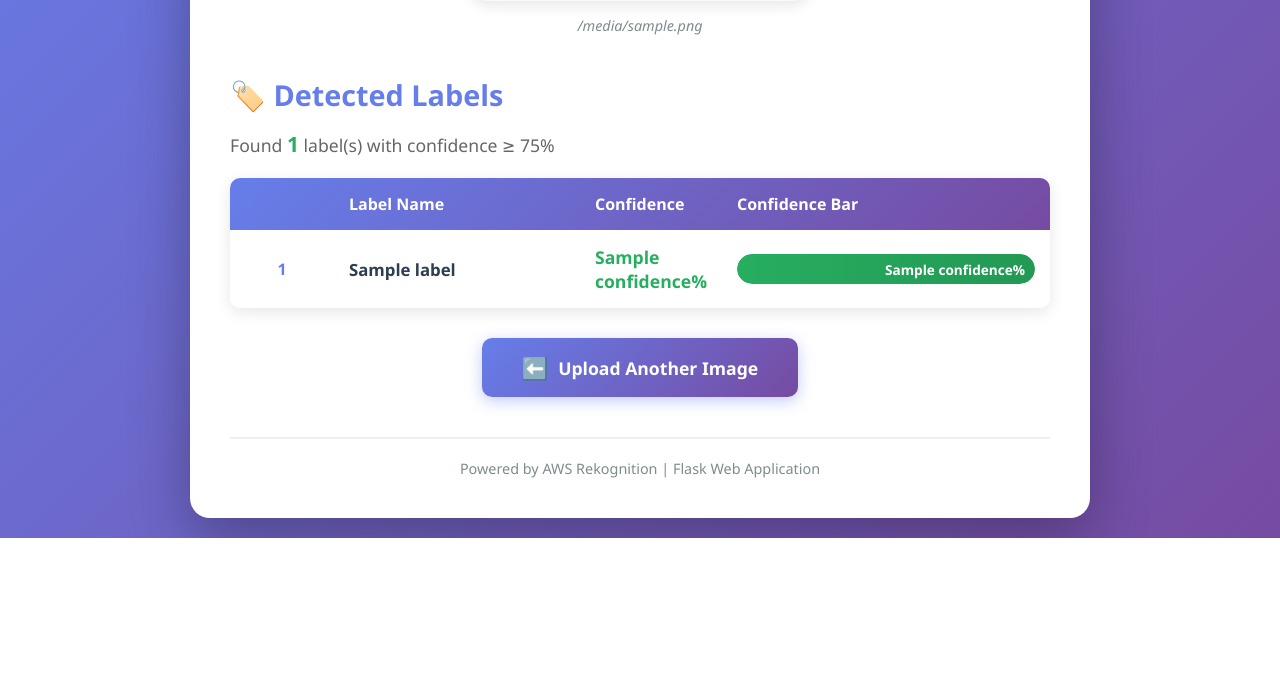
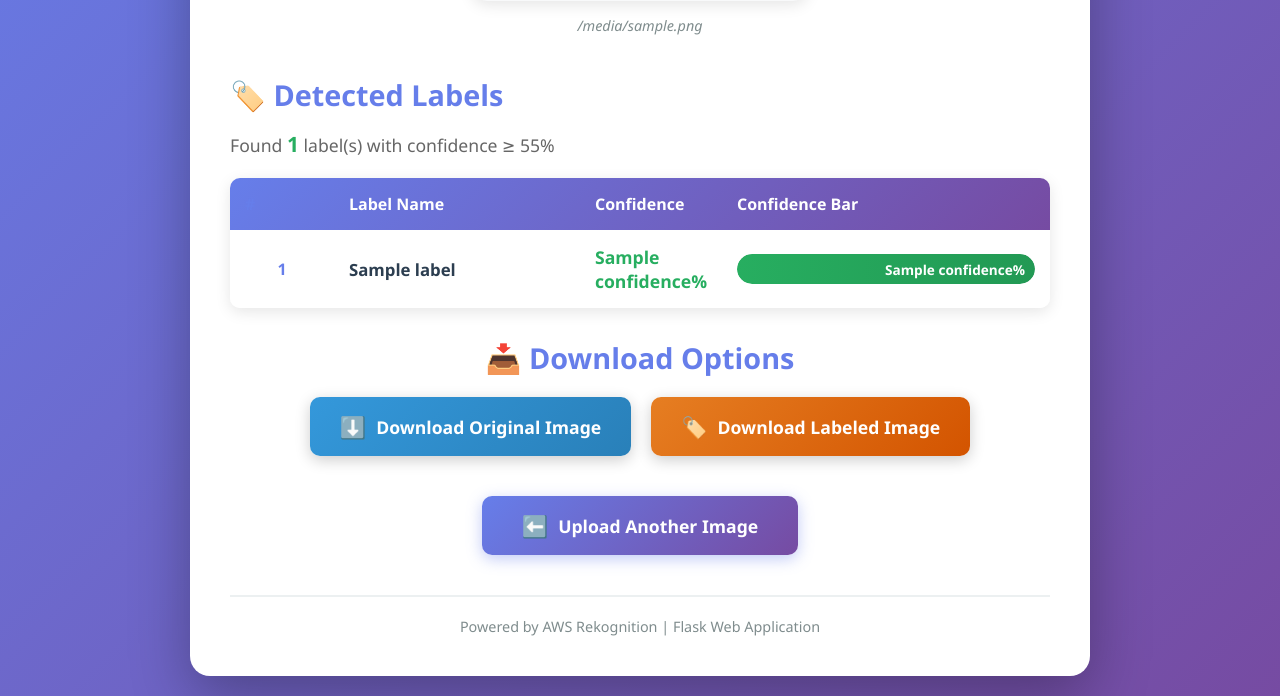
Before and after one commit to HARISHKUMAR2005488/AWSImageRecognition, a Flask app: template templates/result.html in a window 1280 px wide. Shown: the part 332-1028 px from the top of the page. Before the commit the page ends 870 px from the top, so only its background shows below. Run offline with Flask 3, Linux system fonts and the light colour scheme; the template is opened without the code that fills it: most values are stand-ins (such as "Sample title", 1, 10 or a date in 2020).

Commit message:
feat: Implement professional UI for image recognition results and initial application setup.

```diff
--- a/app.py
+++ b/app.py
@@ -6,11 +6,13 @@ automatically uploads them to S3, and uses AWS Rekognition to detect labels.
 """
 
 import os
-from flask import Flask, render_template, request, redirect, url_for, flash, session
+from flask import Flask, render_template, request, redirect, url_for, flash, session, send_file
 from werkzeug.utils import secure_filename
 import boto3
 from botocore.exceptions import ClientError, NoCredentialsError
 from dotenv import load_dotenv
+from PIL import Image, ImageDraw, ImageFont
+from io import BytesIO
 
 # Load environment variables from .env file
 load_dotenv()
@@ -19,9 +21,7 @@ load_dotenv()
 app = Flask(__name__)
 app.secret_key = os.environ.get('SECRET_KEY', 'dev-secret-key-change-in-production')
 
-# ============================================================================
 # CONFIGURATION - Load from environment variables
-# ============================================================================
 
 AWS_ACCESS_KEY_ID = os.environ.get('AWS_ACCESS_KEY_ID')
 AWS_SECRET_ACCESS_KEY = os.environ.get('AWS_SECRET_ACCESS_KEY')
@@ -33,12 +33,10 @@ ALLOWED_EXTENSIONS = {'png', 'jpg', 'jpeg', 'gif', 'bmp', 'webp'}
 MAX_FILE_SIZE = 10 * 1024 * 1024  # 10MB limit
 
 # Rekognition configuration
-MAX_LABELS = 10
-MIN_CONFIDENCE = 75
+MAX_LABELS = 100  # Maximum number of labels to detect (increased for better detection)
+MIN_CONFIDENCE = 55  # Minimum confidence threshold in percentage (lowered for more detections)
 
-# ============================================================================
 # HELPER FUNCTIONS
-# ============================================================================
 
 def validate_aws_config():
     """
@@ -114,6 +112,42 @@ def upload_to_s3(file, filename):
         return False, f"Unexpected error uploading to S3: {str(e)}"
 
 
+def download_from_s3(filename):
+    """
+    Download an image from S3 bucket to memory.
+
+    Args:
+        filename: Name of the file in S3 bucket
+
+    Returns:
+        tuple: (image_bytes, content_type, error_message)
+    """
+    try:
+        # Create S3 client with credentials
+        s3_client = boto3.client(
+            's3',
+            aws_access_key_id=AWS_ACCESS_KEY_ID,
+            aws_secret_access_key=AWS_SECRET_ACCESS_KEY,
+            region_name=AWS_REGION
+        )
+
+        # Download file from S3
+        response = s3_client.get_object(Bucket=S3_BUCKET_NAME, Key=filename)
+        image_bytes = response['Body'].read()
+        content_type = response.get('ContentType', 'image/jpeg')
+
+        return image_bytes, content_type, None
+
+    except ClientError as e:
+        error_code = e.response['Error']['Code']
+        if error_code == 'NoSuchKey':
+            return None, None, f"Image '{filename}' not found in S3 bucket"
+        else:
+            return None, None, f"Error downloading from S3: {str(e)}"
+    except Exception as e:
+        return None, None, f"Unexpected error downloading image: {str(e)}"
+
+
 def detect_labels_rekognition(filename):
     """
     Detect labels in an image using AWS Rekognition.
@@ -122,7 +156,7 @@ def detect_labels_rekognition(filename):
         filename: Name of the file in S3 bucket
 
     Returns:
-        tuple: (labels_list, error_message)
+        tuple: (labels_list, full_response, error_message)
         labels_list format: [{'Name': 'label', 'Confidence': 95.5}, ...]
     """
     try:
@@ -153,34 +187,222 @@ def detect_labels_rekognition(filename):
         formatted_labels = [
             {
                 'Name': label['Name'],
-                'Confidence': round(label['Confidence'], 2)
+                'Confidence': round(label['Confidence'], 2),
+                'Instances': label.get('Instances', [])
             }
             for label in labels
         ]
 
-        return formatted_labels, None
+        return formatted_labels, response, None
 
     except NoCredentialsError:
-        return None, "AWS credentials are invalid or not configured properly"
+        return None, None, "AWS credentials are invalid or not configured properly"
     except ClientError as e:
         error_code = e.response['Error']['Code']
         if error_code == 'InvalidS3ObjectException':
-            return None, f"Image '{filename}' not found in S3 bucket"
+            return None, None, f"Image '{filename}' not found in S3 bucket"
         elif error_code == 'InvalidImageFormatException':
-            return None, "Invalid image format. Please upload a valid image file"
+            return None, None, "Invalid image format. Please upload a valid image file"
         elif error_code == 'ImageTooLargeException':
-            return None, "Image is too large for Rekognition processing"
+            return None, None, "Image is too large for Rekognition processing"
         elif error_code == 'AccessDeniedException':
-            return None, "Access denied. Check your AWS Rekognition permissions"
+            return None, None, "Access denied. Check your AWS Rekognition permissions"
         else:
-            return None, f"AWS Rekognition error: {str(e)}"
+            return None, None, f"AWS Rekognition error: {str(e)}"
     except Exception as e:
-        return None, f"Unexpected error during label detection: {str(e)}"
+        return None, None, f"Unexpected error during label detection: {str(e)}"
 
 
-# ============================================================================
+def generate_labeled_image(filename, rekognition_response):
+    """
+    Generate an image with bounding boxes and labels drawn on it.
+    Includes smart overlap prevention and displays all detected labels.
+
+    Args:
+        filename: Name of the file in S3 bucket
+        rekognition_response: Full response from Rekognition detect_labels
+
+    Returns:
+        tuple: (labeled_image_bytes, error_message)
+    """
+    try:
+        # Download original image from S3
+        image_bytes, _, error_msg = download_from_s3(filename)
+        if error_msg:
+            return None, error_msg
+
+        # Open image with PIL
+        img = Image.open(BytesIO(image_bytes))
+        draw = ImageDraw.Draw(img)
+
+        # Get image dimensions
+        img_width, img_height = img.size
+
+        # Try to load a font, fall back to default if not available
+        try:
+            # Try to use a TrueType font
+            font_size = max(14, int(img_height * 0.025))  # Slightly larger font
+            font = ImageFont.truetype("arial.ttf", font_size)
+            small_font_size = max(10, int(img_height * 0.018))
+            small_font = ImageFont.truetype("arial.ttf", small_font_size)
+        except:
+            # Fall back to default font
+            font = ImageFont.load_default()
+            small_font = font
+
+        # Define colors for bounding boxes
+        colors = ['#00FF00', '#FF0000', '#0000FF', '#FFFF00', '#FF00FF', '#00FFFF',
+                  '#FFA500', '#FF1493', '#00CED1', '#32CD32']
+
+        # Get all labels
+        labels = rekognition_response.get('Labels', [])
+
+        # Separate labels with instances (bounding boxes) and without
+        labels_with_boxes = []
+        labels_without_boxes = []
+
+        for label in labels:
+            label_name = label['Name']
+            confidence = label['Confidence']
+            instances = label.get('Instances', [])
+
+            if instances:
+                for idx, instance in enumerate(instances):
+                    bbox = instance.get('BoundingBox', {})
+                    if bbox:
+                        labels_with_boxes.append({
+                            'name': label_name,
+                            'confidence': confidence,
+                            'bbox': bbox,
+                            'instance_num': idx + 1 if len(instances) > 1 else None
+                        })
+            else:
+                labels_without_boxes.append({
+                    'name': label_name,
+                    'confidence': confidence
+                })
+
+        # Track occupied label positions to prevent overlap
+        occupied_regions = []
+
+        def check_overlap(x, y, width, height, padding=5):
+            """Check if a region overlaps with any occupied region"""
+            for ox, oy, ow, oh in occupied_regions:
+                if not (x + width + padding < ox or x > ox + ow + padding or
+                        y + height + padding < oy or y > oy + oh + padding):
+                    return True
+            return False
+
+        def find_non_overlapping_position(initial_x, initial_y, text_width, text_height):
+            """Find a position that doesn't overlap with existing labels"""
+            x, y = initial_x, initial_y
+            max_attempts = 50  # Increased from 20 for better overlap prevention
+            step_size = max(5, int(text_height * 0.3))  # Smaller steps for finer positioning
+
+            for attempt in range(max_attempts):
+                if not check_overlap(x, y, text_width, text_height):
+                    occupied_regions.append((x, y, text_width, text_height))
+                    return x, y
+
+                # Try multiple strategies for better positioning
+                if attempt < 15:
+                    # Strategy 1: Move down in small steps
+                    y += step_size
+                elif attempt < 30:
+                    # Strategy 2: Move right and try different y positions
+                    if attempt == 15:
+                        x = initial_x + text_width + 10
+                        y = initial_y
+                    y += step_size
+                else:
+                    # Strategy 3: Try diagonal movements
+                    offset = (attempt - 30) * 10
+                    x = initial_x + offset
+                    y = initial_y + offset
+
+                # Keep within image bounds
+                if y > img_height - text_height - 10:
+                    y = 10
+                    x += text_width + 10
+
+                if x > img_width - text_width - 10:
+                    x = 10
+
+            # Fallback to original position
+            occupied_regions.append((initial_x, initial_y, text_width, text_height))
+            return initial_x, initial_y
+
+        # Draw bounding boxes and labels for instances
+        color_index = 0
+        for item in labels_with_boxes:
+            label_name = item['name']
+            confidence = item['confidence']
+            bbox = item['bbox']
+            instance_num = item['instance_num']
+
+            # Calculate pixel coordinates
+            left = int(bbox['Left'] * img_width)
+            top = int(bbox['Top'] * img_height)
+            width = int(bbox['Width'] * img_width)
+            height = int(bbox['Height'] * img_height)
+
+            # Select color
+            color = colors[color_index % len(colors)]
+            color_index += 1
+
+            # Draw rectangle
+            line_width = max(3, int(img_height * 0.004))
+            draw.rectangle(
+                [(left, top), (left + width, top + height)],
+                outline=color,
+                width=line_width
+            )
+
+            # Create label text
+            if instance_num:
+                label_text = f"{label_name} #{instance_num} ({confidence:.1f}%)"
+            else:
+                label_text = f"{label_name} ({confidence:.1f}%)"
+
+            # Calculate text size
+            try:
+                text_bbox = draw.textbbox((0, 0), label_text, font=font)
+                text_width = text_bbox[2] - text_bbox[0] + 8
+                text_height = text_bbox[3] - text_bbox[1] + 8
+            except:
+                text_width, text_height = draw.textsize(label_text, font=font)
+                text_width += 8
+                text_height += 8
+
+            # Initial position (above the box)
+            initial_x = max(5, left)
+            initial_y = max(5, top - text_height - 5)
+
+            # Find non-overlapping position
+            text_x, text_y = find_non_overlapping_position(initial_x, initial_y, text_width, text_height)
+
+            # Draw text background
+            draw.rectangle(
+                [(text_x, text_y), (text_x + text_width, text_y + text_height)],
+                fill=color
+            )
+
+            # Draw text
+            draw.text((text_x + 4, text_y + 4), label_text, fill='white', font=font)
+
+        # Save to bytes
+        output = BytesIO()
+        img_format = img.format if img.format else 'JPEG'
+        img.save(output, format=img_format)
+        output.seek(0)
+
+        return output.getvalue(), None
+
+    except Exception as e:
+        return None, f"Error generating labeled image: {str(e)}"
+
+
 # ROUTES
-# ============================================================================
 
 @app.route('/')
 def index():
@@ -252,7 +474,7 @@ def upload_file():
         return redirect(url_for('index'))
 
     # Step 4: Detect labels with Rekognition
-    labels, error_msg = detect_labels_rekognition(filename)
+    labels, rekognition_response, error_msg = detect_labels_rekognition(filename)
 
     if labels is None:
         flash(f'Detection Error: {error_msg}', 'error')
@@ -262,6 +484,7 @@ def upload_file():
     session['filename'] = filename
     session['labels'] = labels
     session['bucket'] = S3_BUCKET_NAME
+    session['rekognition_response'] = rekognition_response  # Store full response for labeled image
 
     return redirect(url_for('results'))
 
@@ -290,9 +513,68 @@ def results():
                          label_count=len(labels))
 
 
-# ============================================================================
+@app.route('/download/original/<filename>')
+def download_original(filename):
+    """
+    Download the original uploaded image from S3.
+    """
+    # Validate that this filename is in the current session
+    session_filename = session.get('filename')
+    if not session_filename or session_filename != filename:
+        flash('Invalid download request.', 'error')
+        return redirect(url_for('index'))
+
+    # Download from S3
+    image_bytes, content_type, error_msg = download_from_s3(filename)
+
+    if error_msg:
+        flash(f'Download Error: {error_msg}', 'error')
+        return redirect(url_for('results'))
+
+    # Send file to user
+    return send_file(
+        BytesIO(image_bytes),
+        mimetype=content_type,
+        as_attachment=True,
+        download_name=filename
+    )
+
+
+@app.route('/download/labeled/<filename>')
+def download_labeled(filename):
+    """
+    Download the labeled image with bounding boxes and labels.
+    """
+    # Validate that this filename is in the current session
+    session_filename = session.get('filename')
+    rekognition_response = session.get('rekognition_response')
+
+    if not session_filename or session_filename != filename or not rekognition_response:
+        flash('Invalid download request.', 'error')
+        return redirect(url_for('index'))
+
+    # Generate labeled image
+    labeled_image_bytes, error_msg = generate_labeled_image(filename, rekognition_response)
+
+    if error_msg:
+        flash(f'Error generating labeled image: {error_msg}', 'error')
+        return redirect(url_for('results'))
+
+    # Create download filename
+    base_name = filename.rsplit('.', 1)[0]
+    extension = filename.rsplit('.', 1)[1] if '.' in filename else 'jpg'
+    download_filename = f"{base_name}_labeled.{extension}"
+
+    # Send file to user
+    return send_file(
+        BytesIO(labeled_image_bytes),
+        mimetype='image/jpeg',
+        as_attachment=True,
+        download_name=download_filename
+    )
+
+
 # ERROR HANDLERS
-# ============================================================================
 
 @app.errorhandler(413)
 def request_entity_too_large(error):
@@ -307,10 +589,7 @@ def internal_server_error(error):
     flash('An internal error occurred. Please try again.', 'error')
     return redirect(url_for('index'))
 
-
-# ============================================================================
 # MAIN
-# ============================================================================
 
 if __name__ == '__main__':
     # Run Flask development server
--- a/static/styles.css
+++ b/static/styles.css
@@ -42,6 +42,7 @@ body {
         opacity: 0;
         transform: translateY(-20px);
     }
+
     to {
         opacity: 1;
         transform: translateY(0);
@@ -95,6 +96,7 @@ body {
         opacity: 0;
         transform: translateX(-20px);
     }
+
     to {
         opacity: 1;
         transform: translateX(0);
@@ -453,6 +455,69 @@ body {
 }
 
 /* ============================================================================
+   DOWNLOAD SECTION
+   ============================================================================ */
+
+.download-section {
+    margin-bottom: 40px;
+    text-align: center;
+}
+
+.download-section h2 {
+    color: #667eea;
+    margin-bottom: 20px;
+    font-size: 1.8em;
+}
+
+.download-buttons {
+    display: flex;
+    gap: 20px;
+    justify-content: center;
+    flex-wrap: wrap;
+}
+
+.btn-download {
+    display: inline-flex;
+    align-items: center;
+    gap: 10px;
+    padding: 15px 30px;
+    color: white;
+    text-decoration: none;
+    border-radius: 10px;
+    font-size: 1.1em;
+    font-weight: 600;
+    transition: all 0.3s ease;
+    box-shadow: 0 4px 15px rgba(0, 0, 0, 0.2);
+    min-width: 200px;
+    justify-content: center;
+}
+
+.btn-download:hover {
+    transform: translateY(-3px);
+    box-shadow: 0 6px 20px rgba(0, 0, 0, 0.3);
+}
+
+.btn-download:active {
+    transform: translateY(0);
+}
+
+.btn-download-original {
+    background: linear-gradient(135deg, #3498db 0%, #2980b9 100%);
+}
+
+.btn-download-original:hover {
+    box-shadow: 0 6px 20px rgba(52, 152, 219, 0.6);
+}
+
+.btn-download-labeled {
+    background: linear-gradient(135deg, #e67e22 0%, #d35400 100%);
+}
+
+.btn-download-labeled:hover {
+    box-shadow: 0 6px 20px rgba(230, 126, 34, 0.6);
+}
+
+/* ============================================================================
    ACTION BUTTONS
    ============================================================================ */
 
@@ -524,6 +589,15 @@ body {
     .preview-image {
         max-height: 300px;
     }
+
+    .download-buttons {
+        flex-direction: column;
+        align-items: stretch;
+    }
+
+    .btn-download {
+        width: 100%;
+    }
 }
 
 @media (max-width: 480px) {
--- a/templates/result.html
+++ b/templates/result.html
@@ -31,7 +31,7 @@
             <!-- Labels Table -->
             <div class="labels-section">
                 <h2>🏷️ Detected Labels</h2>
-                <p class="label-count">Found <strong>{{ label_count }}</strong> label(s) with confidence ≥ 75%</p>
+                <p class="label-count">Found <strong>{{ label_count }}</strong> label(s) with confidence ≥ 55%</p>
 
                 {% if labels %}
                 <div class="table-container">
@@ -68,9 +68,26 @@
                 </div>
                 {% else %}
                 <div class="no-labels">
-                    <p>⚠️ No labels detected with confidence ≥ 75%</p>
+                    <p>⚠️ No labels detected with confidence ≥ 55%</p>
                 </div>
                 {% endif %}
+            </div>
+
+            <!-- Download Buttons -->
+            <div class="download-section">
+                <h2>📥 Download Options</h2>
+                <div class="download-buttons">
+                    <a href="{{ url_for('download_original', filename=filename) }}"
+                        class="btn-download btn-download-original">
+                        <span class="btn-icon">⬇️</span>
+                        <span class="btn-text">Download Original Image</span>
+                    </a>
+                    <a href="{{ url_for('download_labeled', filename=filename) }}"
+                        class="btn-download btn-download-labeled">
+                        <span class="btn-icon">🏷️</span>
+                        <span class="btn-text">Download Labeled Image</span>
+                    </a>
+                </div>
             </div>
 
             <!-- Action Buttons -->
```
Also changed, not shown: 1 other file.
